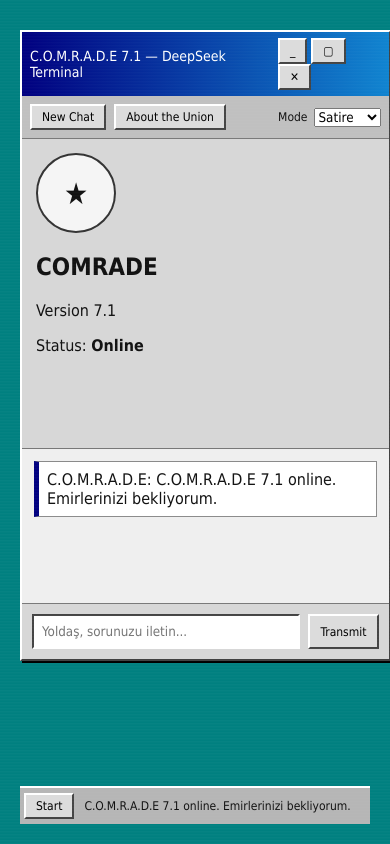
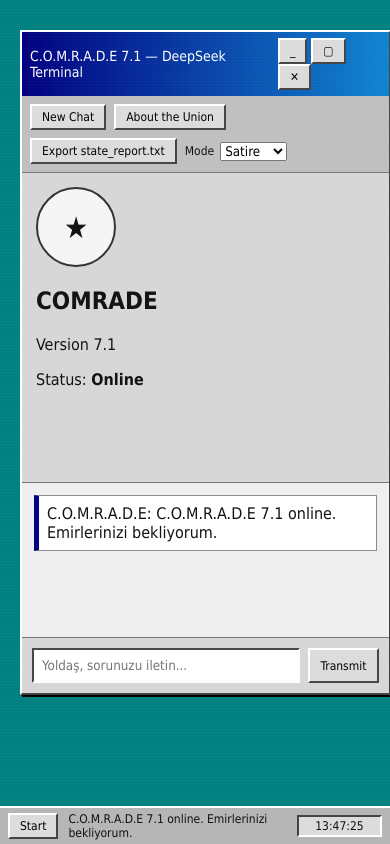
Before and after one commit to alimozata1-ux/Proje, a PHP site: page / in a window 390 px wide. Run offline with PHP 8.4, Linux system fonts and the light colour scheme.

Commit message:
Add fullscreen control, fixed taskbar, and report export

```diff
--- a/public/app.js
+++ b/public/app.js
@@ -10,6 +10,9 @@
 const aboutBtn = document.getElementById('aboutBtn');
 const aboutDialog = document.getElementById('aboutDialog');
 const closeAboutBtn = document.getElementById('closeAboutBtn');
+const fullscreenBtn = document.getElementById('fullscreenBtn');
+const exportBtn = document.getElementById('exportBtn');
+const clockText = document.getElementById('clockText');
 
 let conversation = [];
 
@@ -40,6 +43,46 @@
       resetChat();
     }
   }, 120);
+}
+
+async function toggleFullscreen() {
+  const appWindow = document.getElementById('chatWindow');
+  try {
+    if (!document.fullscreenElement) {
+      await document.documentElement.requestFullscreen();
+      appWindow.classList.add('fullscreen');
+      fullscreenBtn.textContent = '🗗';
+      fullscreenBtn.title = 'Pencereden çık';
+    } else {
+      await document.exitFullscreen();
+      appWindow.classList.remove('fullscreen');
+      fullscreenBtn.textContent = '▢';
+      fullscreenBtn.title = 'Tam ekran';
+    }
+  } catch (error) {
+    addMessage('assistant', `Tam ekran işlemi başarısız oldu: ${error.message}`);
+  }
+}
+
+function exportConversation() {
+  const lines = conversation.map((item) => `${item.role.toUpperCase()}: ${item.content}`);
+  const text = [`C.O.M.R.A.D.E 7.1 STATE REPORT`, `Generated: ${new Date().toISOString()}`, '', ...lines].join('\n');
+  const blob = new Blob([text], { type: 'text/plain;charset=utf-8' });
+  const url = URL.createObjectURL(blob);
+  const a = document.createElement('a');
+  a.href = url;
+  a.download = 'state_report.txt';
+  a.click();
+  URL.revokeObjectURL(url);
+}
+
+function startClock() {
+  const updateClock = () => {
+    const now = new Date();
+    clockText.textContent = now.toLocaleTimeString('tr-TR', { hour12: false });
+  };
+  updateClock();
+  setInterval(updateClock, 1000);
 }
 
 chatForm.addEventListener('submit', async (e) => {
@@ -80,5 +123,17 @@
 newChatBtn.addEventListener('click', resetChat);
 aboutBtn.addEventListener('click', () => aboutDialog.showModal());
 closeAboutBtn.addEventListener('click', () => aboutDialog.close());
+fullscreenBtn.addEventListener('click', toggleFullscreen);
+exportBtn.addEventListener('click', exportConversation);
+
+document.addEventListener('fullscreenchange', () => {
+  if (!document.fullscreenElement) {
+    const appWindow = document.getElementById('chatWindow');
+    appWindow.classList.remove('fullscreen');
+    fullscreenBtn.textContent = '▢';
+    fullscreenBtn.title = 'Tam ekran';
+  }
+});
 
 runBoot();
+startClock();
--- a/public/index.html
+++ b/public/index.html
@@ -8,7 +8,7 @@
   </head>
   <body>
     <div class="desktop-noise"></div>
-    <main class="desktop">
+    <main class="desktop" id="desktopRoot">
       <section class="window boot" id="bootWindow">
         <div class="title-bar">
           <span>C.O.M.R.A.D.E BOOT</span>
@@ -25,7 +25,7 @@
           <span>C.O.M.R.A.D.E 7.1 — DeepSeek Terminal</span>
           <div class="window-controls">
             <button aria-label="Minimize">_</button>
-            <button aria-label="Maximize">▢</button>
+            <button aria-label="Maximize" id="fullscreenBtn" title="Tam ekran">▢</button>
             <button aria-label="Close">✕</button>
           </div>
         </header>
@@ -33,6 +33,7 @@
         <div class="toolbar">
           <button id="newChatBtn">New Chat</button>
           <button id="aboutBtn">About the Union</button>
+          <button id="exportBtn">Export state_report.txt</button>
           <label class="mode-toggle">Mode
             <select id="modeSelect">
               <option value="serious">Serious</option>
@@ -64,12 +65,13 @@
           </section>
         </div>
       </section>
+    </main>
 
-      <footer class="taskbar">
-        <button class="start-btn">Start</button>
-        <p class="taskbar-status">C.O.M.R.A.D.E 7.1 online. Emirlerinizi bekliyorum.</p>
-      </footer>
-    </main>
+    <footer class="taskbar">
+      <button class="start-btn">Start</button>
+      <p class="taskbar-status">C.O.M.R.A.D.E 7.1 online. Emirlerinizi bekliyorum.</p>
+      <p class="clock" id="clockText">00:00:00</p>
+    </footer>
 
     <dialog id="aboutDialog" class="window">
       <div class="title-bar"><span>About the Union</span></div>
--- a/public/styles.css
+++ b/public/styles.css
@@ -17,13 +17,14 @@
   min-height: 100vh;
   background: var(--bg);
   color: var(--text);
+  padding-bottom: 44px;
 }
 
 .desktop {
-  min-height: 100vh;
+  min-height: calc(100vh - 44px);
   display: flex;
   flex-direction: column;
-  justify-content: space-between;
+  justify-content: flex-start;
   padding: 20px;
 }
 
@@ -92,6 +93,11 @@
   margin: 10px auto;
 }
 
+.app.fullscreen {
+  width: calc(100vw - 30px);
+  min-height: calc(100vh - 76px);
+}
+
 .window-controls button,
 .toolbar button,
 #sendBtn,
@@ -111,6 +117,7 @@
   padding: 8px;
   border-bottom: 1px solid #777;
   align-items: center;
+  flex-wrap: wrap;
 }
 
 .mode-toggle {
@@ -189,19 +196,34 @@
 }
 
 .taskbar {
-  margin-top: 10px;
+  position: fixed;
+  left: 0;
+  right: 0;
+  bottom: 0;
+  z-index: 20;
   height: 38px;
   background: #b6b6b6;
   border-top: 2px solid #fff;
   display: flex;
   align-items: center;
   gap: 10px;
-  padding: 4px;
+  padding: 4px 8px;
 }
 
 .taskbar-status {
   font-size: 12px;
   margin: 0;
+}
+
+.clock {
+  margin-left: auto;
+  font-size: 12px;
+  padding: 2px 8px;
+  border: 2px solid;
+  border-color: #444 #fff #fff #444;
+  background: #dcdcdc;
+  min-width: 85px;
+  text-align: center;
 }
 
 dialog {
@@ -217,4 +239,8 @@
     border-right: none;
     border-bottom: 1px solid #777;
   }
+
+  .mode-toggle {
+    margin-left: 0;
+  }
 }
```
Also changed, not shown: README.md.
